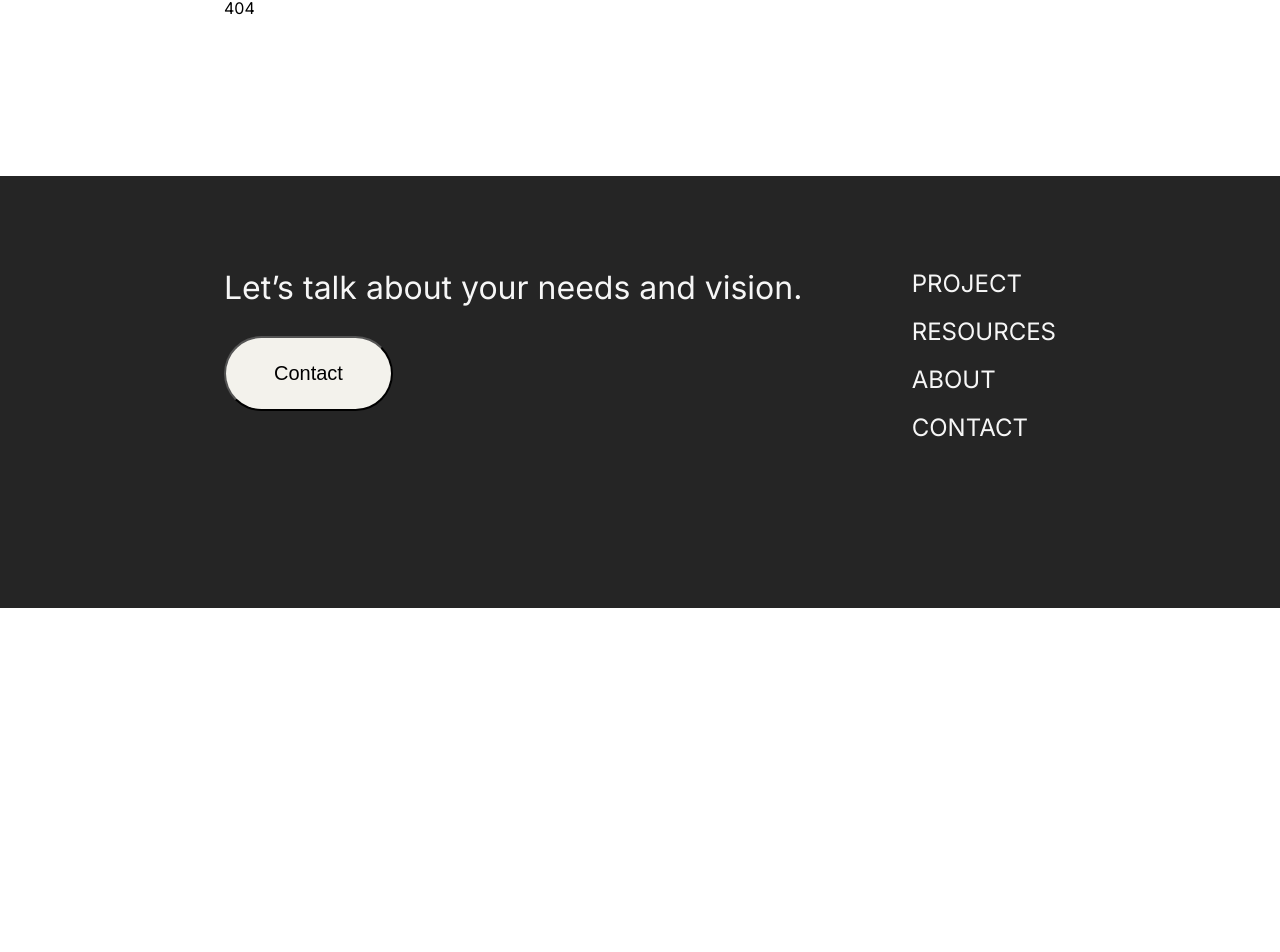
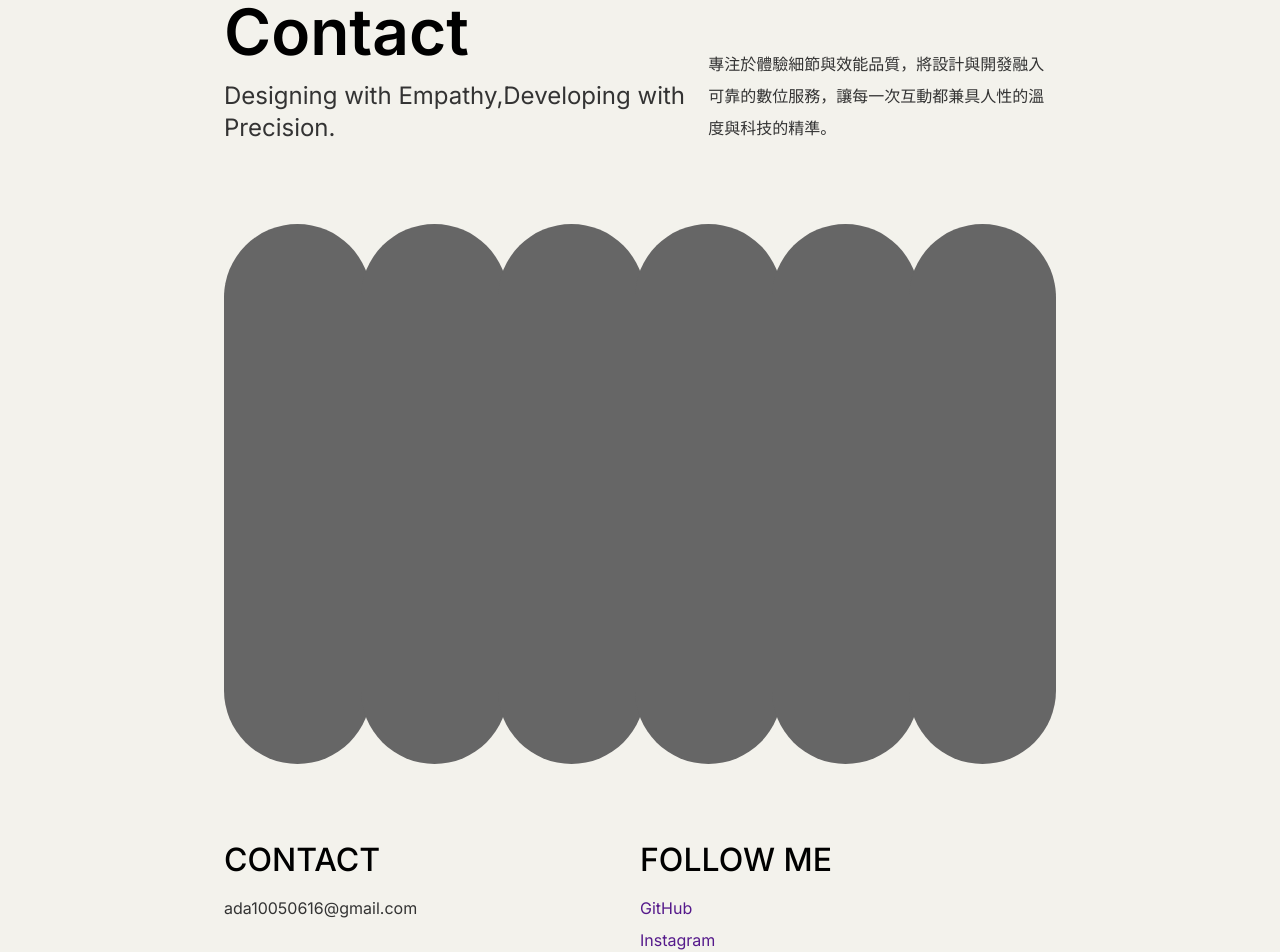
Before and after one commit to ada23410/portfolio, a Vue app: page /contact in a window 1280 px wide. Before the commit this address had no page. Shown: the part 218-1170 px from the top of the page. Before the commit the page ends 826 px from the top, so only its background shows below. Built offline with nearby package versions, Linux system fonts and the light colour scheme; a web font is replaced by a local one.

Commit message:
add contact page

```diff
--- a/src/components/global/Navbar.vue
+++ b/src/components/global/Navbar.vue
@@ -41,7 +41,7 @@
                     </router-link>
                 </li>
                 <li>
-                    <a href="">
+                    <router-link to="/contact">
                         <span class="flip">
                             <span class="reel">
                                 <span class="item">CONTACT</span>
@@ -49,7 +49,7 @@
                                 <span class="item">CONTACT</span>
                             </span>
                         </span>
-                    </a>
+                    </router-link>
                 </li>
             </ul>
         </div>
--- a/src/router/index.js
+++ b/src/router/index.js
@@ -33,15 +33,14 @@ const routes = [
             title:'About'
         }
     },
-    // {
-    //     path: '/contact',
-    //     name: 'contact',
-    //     component: () => import('@/views/Contact.vue'),
-    //     meta:{
-    //         title:'Contact'
-    //     }
-    // },
-
+    {
+        path: '/contact',
+        name: 'contact',
+        component: () => import('@/view/Contact.vue'),
+        meta:{
+            title:'Contact'
+        }
+    },
     // 404
     {
         path: '/:pathMatch(.*)*',
--- /dev/null
+++ b/src/view/Contact.vue
@@ -0,0 +1,146 @@
+<template>
+    <div class="container">
+        <div class="contact-head">
+            <div class="title">
+                <h1>Contact</h1>
+                <h2>Designing with Empathy,Developing with Precision.</h2>
+            </div>
+            <div>
+                <p>專注於體驗細節與效能品質，將設計與開發融入可靠的數位服務，讓每一次互動都兼具人性的溫度與科技的精準。</p>
+            </div>
+        </div>
+        <div class="contact-body">
+            <div class="warp-box">
+                <div class="inorganic">
+                    <span class="pill"></span>
+                    <span class="pill"></span>
+                    <span class="pill"></span>
+                    <span class="pill"></span>
+                    <span class="pill"></span>
+                    <span class="pill"></span>
+                </div>
+                <div class="info">
+                    <div class="contact-content">
+                        <div class="title">CONTACT</div>
+                        <div class="list">ada10050616@gmail.com</div>
+                    </div>
+                    <div class="social-content">
+                        <div class="title">FOLLOW ME</div>
+                        <div class="list">
+                            <ul>
+                                <li><a href="">GitHub</a></li>
+                                <li><a href="">Instagram</a></li>
+                                <li><a href="">Behance</a></li>
+                            </ul>
+                        </div>
+                    </div>
+                </div>
+            </div>
+        </div>
+    </div>
+</template>
+
+<style lang="scss" scoped>
+@use "@/assets/css/components/variables" as *;
+
+.container {
+    padding: 10rem 14rem;
+    background-color: $color-bg;
+    .contact-head {
+        display: flex;
+        justify-content: space-between;
+        align-items: end;
+        .title {
+            h1 {
+                font-size: $font-size-giant;
+                font-weight: 600;
+                margin-bottom: 1rem;
+            }
+            h2 {
+                font-size: $font-size-xl;
+                line-height: 2rem;
+                font-weight: 400;
+                color: $color-text;
+            }
+        }
+        p {
+            max-width: 26rem;
+            font-size: $font-size-base;
+            line-height: 2rem;
+            font-weight: 400;
+            color: $color-text;
+        }
+    }
+    .contact-body {
+        .warp-box{
+            margin-bottom: 8rem;
+            .inorganic {
+                --h: clamp(540px, 30vw, 630px);   // 高度（響應式）
+                --w: clamp(260px, 20vw, 260px);   // 寬度
+                --r: 90px;                        // 圓角
+                --overlap: 10px;                  // 重疊量（越大縫隙越小）
+                display: flex;
+                align-items: center;
+                justify-content: center;
+                padding: 5rem 0;
+                .pill {
+                    width: var(--w);
+                    height: var(--h);
+                    border-radius: calc(var(--r) * 1.5);
+                    background: $color-text-light;
+                    position: relative;
+                }
+                .pill + .pill {
+                    margin-left: calc(-1 * var(--overlap));
+                }
+            }
+            p {
+                max-width: 26rem;
+                margin-left: auto;
+                font-size: $font-size-base;
+                line-height: 2rem;
+                font-weight: 400;
+                color: $color-text;
+            }
+            .info {
+                display: flex;
+                justify-content: flex-start;
+                align-items: flex-start;
+                .contact-content {
+                    flex: 1;
+                    .title {
+                        font-size: $font-size-xxl;
+                        font-weight: 500;
+                        margin-bottom: 1rem;
+                    }
+                    .list {
+                        font-size: $font-size-base;
+                        line-height: 2rem;
+                        font-weight: 400;
+                        color: $color-text;
+                        margin-bottom: 2rem;
+                    }
+                }
+                .social-content {
+                    flex: 1;
+                    .title {
+                        font-size: $font-size-xxl;
+                        font-weight: 500;
+                        margin-bottom: 1rem;
+                    }
+                    .list {
+                        font-size: $font-size-base;
+                        line-height: 2rem;
+                        font-weight: 400;
+                        color: $color-text;
+                        margin-bottom: 2rem;
+                        ul > li > a {
+                            text-decoration: none;
+                        }
+                    }
+                }
+            }
+        }
+    }
+}
+</style>
```
